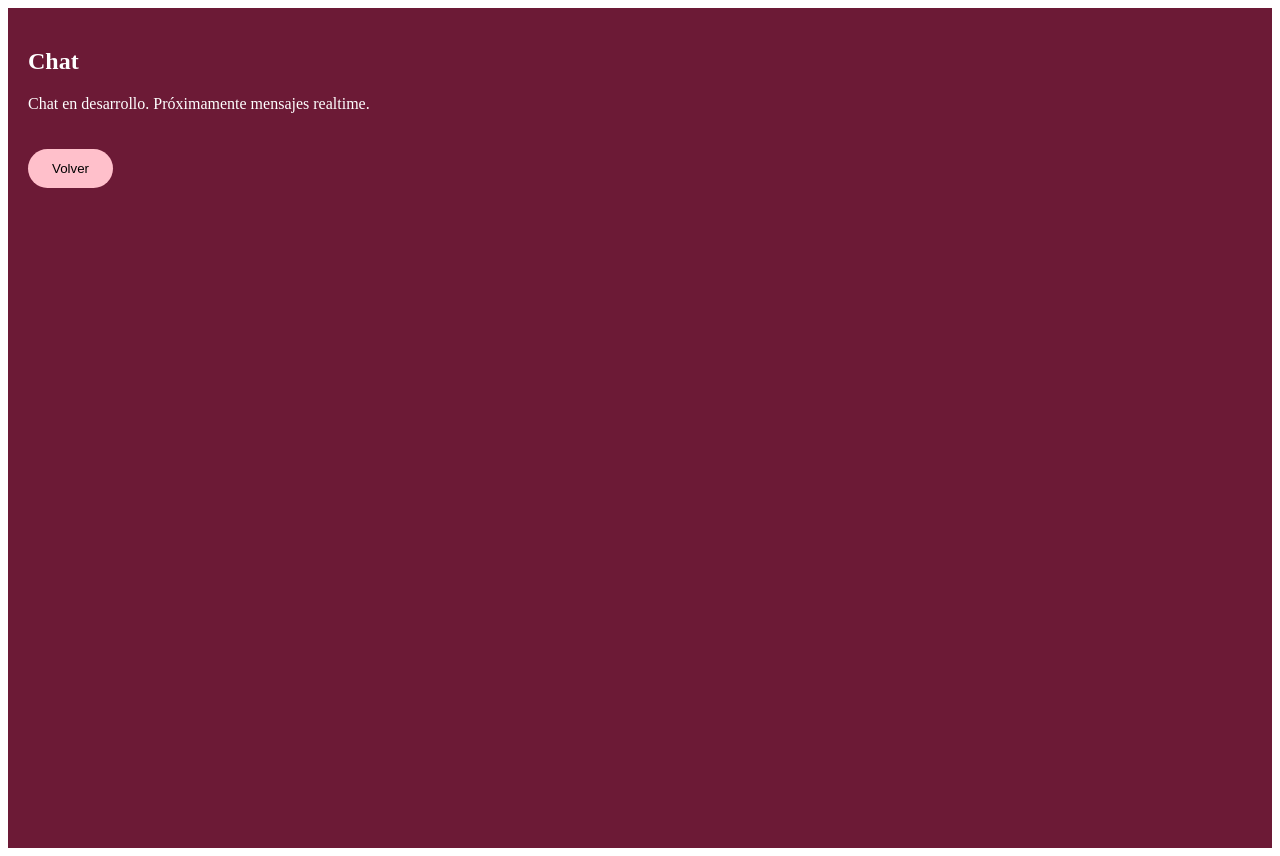
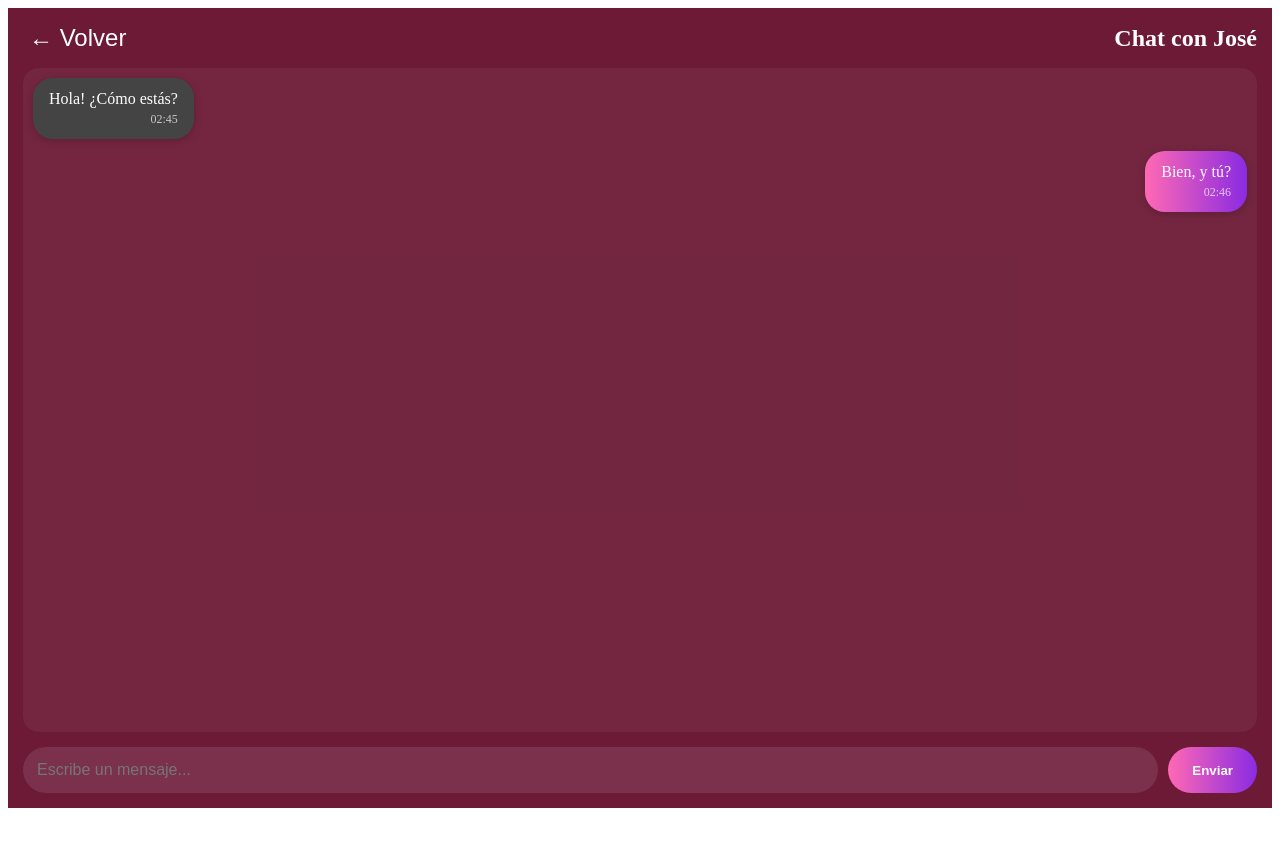
Before and after one commit to pgonia8-wq/realvibe-frontend, a React (Vite) app: page / in a window 1280 px wide. Both pictures are taken after a click on the button "Chat". After the commit the page ends 816 px from the top, so only its background shows below. Built offline with nearby package versions, Linux system fonts and the light colour scheme; what @worldcoin/minikit-js would draw is missing.

Commit message:
agregar chat básico con historial, input y respuestas simuladas

```diff
--- a/src/App.tsx
+++ b/src/App.tsx
@@ -5,6 +5,13 @@ import { MiniKit, Tokens, tokenToDecimals } from '@worldcoin/minikit-js';
 const TREASURY_WALLET = '0xTU_DIRECCION_WALLET_AQUI';
 
 const MAX_FREE_SWIPES_PER_DAY = 10;
+
+type Message = {
+  id: number;
+  text: string;
+  sender: 'me' | 'other';
+  time: string;
+};
 
 export default function App() {
   const [walletAddress, setWalletAddress] = useState<string | null>(null);
@@ -15,8 +22,13 @@ export default function App() {
   const [freeSwipesLeft, setFreeSwipesLeft] = useState(MAX_FREE_SWIPES_PER_DAY);
   const [lastSwipeDate, setLastSwipeDate] = useState<string | null>(null);
   const [currentScreen, setCurrentScreen] = useState<'home' | 'chat'>('home');
+  const [chatInput, setChatInput] = useState('');
+  const [messages, setMessages] = useState<Message[]>([
+    { id: 1, text: 'Hola! ¿Cómo estás?', sender: 'other', time: '02:45' },
+    { id: 2, text: 'Bien, y tú?', sender: 'me', time: '02:46' },
+  ]);
 
-  // Cargar estado de swipes desde localStorage
+  // Cargar swipes desde localStorage
   useEffect(() => {
     const storedDate = localStorage.getItem('lastSwipeDate');
     const storedSwipes = localStorage.getItem('freeSwipesLeft');
@@ -122,17 +134,118 @@ export default function App() {
     showToast(`¡${action.toUpperCase()} enviado!`);
   };
 
+  const sendMessage = () => {
+    if (!chatInput.trim()) return;
+
+    const newMsg: Message = {
+      id: messages.length + 1,
+      text: chatInput,
+      sender: 'me',
+      time: new Date().toLocaleTimeString([], { hour: '2-digit', minute: '2-digit' })
+    };
+
+    setMessages([...messages, newMsg]);
+    setChatInput('');
+
+    // Simular respuesta del otro (opcional, para testing)
+    setTimeout(() => {
+      const reply: Message = {
+        id: messages.length + 2,
+        text: '¡Genial! ¿Y tú qué tal?',
+        sender: 'other',
+        time: new Date().toLocaleTimeString([], { hour: '2-digit', minute: '2-digit' })
+      };
+      setMessages(prev => [...prev, reply]);
+    }, 1500);
+  };
+
   if (currentScreen === 'chat') {
     return (
-      <div style={{ backgroundColor: '#6C1A36', minHeight: '100vh', color: '#fff', padding: '20px' }}>
-        <h2>Chat</h2>
-        <p>Chat en desarrollo. Próximamente mensajes realtime.</p>
-        <button
-          onClick={() => setCurrentScreen('home')}
-          style={{ marginTop: '20px', padding: '12px 24px', background: 'pink', borderRadius: '50px', border: 'none', color: '#000' }}
-        >
-          Volver
-        </button>
+      <div style={{
+        backgroundColor: '#6C1A36',
+        minHeight: '100vh',
+        color: '#fff',
+        display: 'flex',
+        flexDirection: 'column',
+        padding: '15px',
+        boxSizing: 'border-box'
+      }}>
+        <div style={{ display: 'flex', justifyContent: 'space-between', alignItems: 'center', marginBottom: '15px' }}>
+          <button
+            onClick={() => setCurrentScreen('home')}
+            style={{ background: 'transparent', color: '#fff', fontSize: '1.5rem', border: 'none' }}
+          >
+            ← Volver
+          </button>
+          <h2 style={{ margin: 0 }}>Chat con José</h2>
+        </div>
+
+        <div style={{
+          flex: 1,
+          overflowY: 'auto',
+          padding: '10px',
+          background: 'rgba(255,255,255,0.05)',
+          borderRadius: '16px',
+          marginBottom: '15px'
+        }}>
+          {messages.map(msg => (
+            <div
+              key={msg.id}
+              style={{
+                marginBottom: '12px',
+                display: 'flex',
+                justifyContent: msg.sender === 'me' ? 'flex-end' : 'flex-start'
+              }}
+            >
+              <div style={{
+                maxWidth: '70%',
+                padding: '12px 16px',
+                borderRadius: '20px',
+                background: msg.sender === 'me' ? 'linear-gradient(90deg, #ff69b4, #8a2be2)' : '#444',
+                color: '#fff',
+                boxShadow: '0 2px 8px rgba(0,0,0,0.2)'
+              }}>
+                {msg.text}
+                <div style={{ fontSize: '0.75rem', opacity: 0.7, marginTop: '4px', textAlign: 'right' }}>
+                  {msg.time}
+                </div>
+              </div>
+            </div>
+          ))}
+        </div>
+
+        <div style={{ display: 'flex', gap: '10px' }}>
+          <input
+            type="text"
+            value={chatInput}
+            onChange={(e) => setChatInput(e.target.value)}
+            placeholder="Escribe un mensaje..."
+            style={{
+              flex: 1,
+              padding: '14px',
+              borderRadius: '50px',
+              border: 'none',
+              background: 'rgba(255,255,255,0.1)',
+              color: '#fff',
+              fontSize: '1rem'
+            }}
+            onKeyPress={(e) => e.key === 'Enter' && sendMessage()}
+          />
+          <button
+            onClick={sendMessage}
+            style={{
+              padding: '14px 24px',
+              background: 'linear-gradient(90deg, #ff69b4, #8a2be2)',
+              borderRadius: '50px',
+              border: 'none',
+              color: '#fff',
+              fontWeight: 'bold',
+              cursor: 'pointer'
+            }}
+          >
+            Enviar
+          </button>
+        </div>
       </div>
     );
   }
@@ -207,7 +320,7 @@ export default function App() {
         </div>
       ) : (
         <>
-          {/* Botones de pago - más pequeños y con degradados */}
+          {/* Botones de pago - pequeños y con degradados */}
           <div style={{
             margin: '20px 0',
             display: 'grid',
@@ -229,8 +342,7 @@ export default function App() {
                 border: 'none',
                 fontWeight: 'bold',
                 cursor: boostActive ? 'not-allowed' : 'pointer',
-                boxShadow: '0 3px 10px rgba(255,140,0,0.3)',
-                transition: 'all 0.2s'
+                boxShadow: '0 3px 10px rgba(255,140,0,0.3)'
               }}
             >
               🔥 Boost 1 WLD
@@ -248,8 +360,7 @@ export default function App() {
                 border: 'none',
                 fontWeight: 'bold',
                 cursor: subscriptionLevel !== 'none' ? 'not-allowed' : 'pointer',
-                boxShadow: '0 3px 10px rgba(184,134,11,0.4)',
-                transition: 'all 0.2s'
+                boxShadow: '0 3px 10px rgba(184,134,11,0.4)'
               }}
             >
               ⭐ Gold 10 WLD
@@ -267,8 +378,7 @@ export default function App() {
                 border: 'none',
                 fontWeight: 'bold',
                 cursor: subscriptionLevel !== 'none' ? 'not-allowed' : 'pointer',
-                boxShadow: '0 3px 10px rgba(169,169,169,0.4)',
-                transition: 'all 0.2s'
+                boxShadow: '0 3px 10px rgba(169,169,169,0.4)'
               }}
             >
               🏆 Platinum 25 WLD
@@ -286,21 +396,20 @@ export default function App() {
                 border: 'none',
                 fontWeight: 'bold',
                 cursor: subscriptionLevel !== 'none' ? 'not-allowed' : 'pointer',
-                boxShadow: '0 3px 10px rgba(123,31,162,0.4)',
-                transition: 'all 0.2s'
+                boxShadow: '0 3px 10px rgba(123,31,162,0.4)'
               }}
             >
               💎 Diamond 40 WLD
             </button>
           </div>
 
-          {/* Tarjeta perfil - más grande para la foto */}
+          {/* Tarjeta perfil - grande */}
           <div style={{
             background: 'linear-gradient(135deg, #ff69b4, #8a2be2)',
             borderRadius: '24px',
             padding: '20px',
             margin: '0 auto 30px auto',
-            maxWidth: '420px',  // más ancho
+            maxWidth: '420px',
             boxShadow: '0 12px 35px rgba(0,0,0,0.5)',
             textAlign: 'center'
           }}>
@@ -308,7 +417,7 @@ export default function App() {
               <img
                 src="https://placekitten.com/450/600"
                 alt="Perfil"
-                style={{ width: '100%', height: 'auto', display: 'block' }}  // imagen más grande
+                style={{ width: '100%', height: 'auto', display: 'block' }}
               />
             </div>
             <h2 style={{ margin: '12px 0', fontSize: '1.7rem' }}>José</h2>
```
